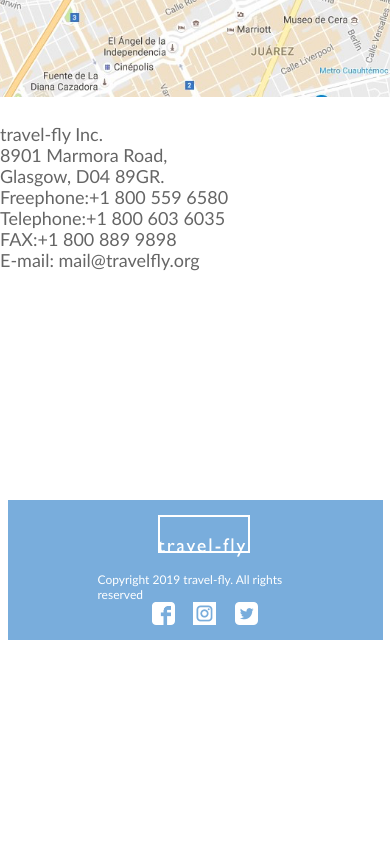
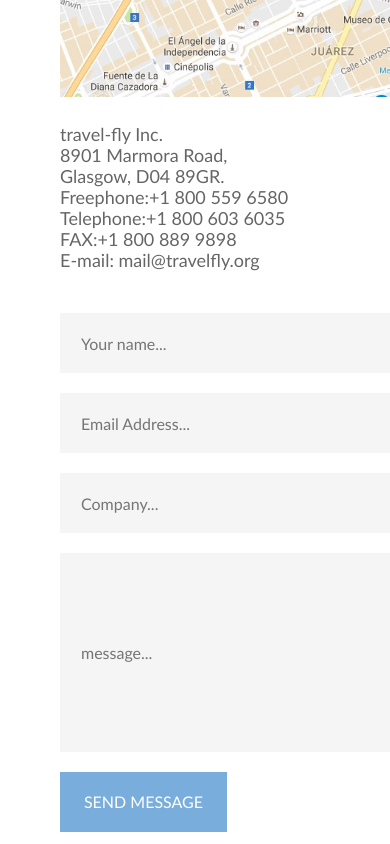
Before and after one commit to cmorgan333/homework-seven, a plain HTML site: page contact.html in a window 390 px wide. Shown: the part 580-1424 px from the top of the page. Before the commit the page ends 1220 px from the top, so only its background shows below. Drawn offline with Linux system fonts and the light colour scheme.

Commit message:
responsiveness
responsiveness

```diff
--- a/contact.html
+++ b/contact.html
@@ -35,7 +35,38 @@
           <p>E-mail: mail@travelfly.org</p>
         </div>
       </div>
-      <div class="form"></div>
+      <div class="form">
+        <input
+          type="text"
+          name="name..."
+          id="field-one"
+          placeholder="Your name..."
+        />
+
+        <input
+          type="email"
+          name="email"
+          id="field-two"
+          placeholder="Email Address..."
+        />
+
+        <input
+          type="text"
+          name="country"
+          id="field-three"
+          placeholder="Company..."
+        />
+
+        <input
+          class="message"
+          type="text"
+          name="message"
+          id=""
+          placeholder="message..."
+        />
+
+        <div class="readmore-button">SEND MESSAGE</div>
+      </div>
     </section>
     <!-- ==============FOOTER==================== -->
     <footer>
--- a/scss/blog.scss
+++ b/scss/blog.scss
@@ -15,6 +15,7 @@
     margin-bottom: 100px;
     display: flex;
     justify-content: space-between;
+    padding-left: 10px;
 
     .date {
       height: 60px;
@@ -36,9 +37,11 @@
       width: 900px;
       min-height: 259px;
       display: block;
+      padding-right: 10px;
     }
 
     .blog-image {
+      max-width: 900px;
       height: 259px;
       background-position: center;
       background-size: cover;
@@ -48,7 +51,7 @@
 
     .blog-text {
       width: 364px;
-      height: 99px;
+      min-height: 99px;
       padding-top: 20px;
 
       h5 {
--- a/scss/contact.scss
+++ b/scss/contact.scss
@@ -1,13 +1,14 @@
 .contact-content {
   @include center(980px, 60px auto 0 auto);
-  height: 940px;
+  min-height: 910px;
   display: flex;
   justify-content: space-between;
 
   .map {
     width: 400px;
-    height: 732px;
+    min-height: 732px;
     display: block;
+    padding-left: 10px;
 
     h1 {
       height: 37px;
@@ -19,7 +20,7 @@
 
     .image-map {
       height: 442px;
-      width: 400px;
+      max-width: 400px;
       margin-top: 58px;
       background-image: url(../assets/images/map.png);
       background-position: center;
@@ -28,7 +29,7 @@
     }
 
     .map-content {
-      height: 161px;
+      min-height: 161px;
       width: 400px;
       margin-top: 34px;
       font-family: "Gill Sans", "Gill Sans MT", Calibri, "Trebuchet MS",
@@ -47,9 +48,92 @@
   }
 
   .form {
-    width: 529px;
-    height: 522px;
+    max-width: 529px;
+    min-height: 622px;
     margin-top: 95px;
-    background-color: violet;
+    // padding-left: 30px;
+    padding-right: 10px;
+
+    input {
+      width: 529px;
+      height: 60px;
+      background-color: #f5f5f5;
+      margin-bottom: 20px;
+      text-indent: 21px;
+      font-family: "Gill Sans", "Gill Sans MT", Calibri, "Trebuchet MS",
+        sans-serif;
+      font-size: 16px;
+      border: none;
+    }
+
+    .message {
+      width: 529px;
+      height: 199px;
+      margin-bottom: 20px;
+    }
+
+    .readmore-button {
+      width: 167px;
+      height: 60px;
+      background-color: $blue;
+      margin: 0 auto;
+      text-align: center;
+      align-items: center;
+      //   margin-top: 25px;
+      font-family: "Gill Sans", "Gill Sans MT", Calibri, "Trebuchet MS",
+        sans-serif;
+      font-size: 16px;
+      color: white;
+      margin-left: 0;
+      padding-top: 20px;
+    }
   }
 }
+
+// ==========RESPONSIVENESS===============//
+
+@media only screen and (max-width: 1030px) {
+  .contact-content {
+    width: 375px;
+    flex-direction: column;
+    // margin: 0 auto;
+    // padding-right: 100px;
+    margin-top: 60px;
+    margin-left: 0;
+
+    .map {
+      padding-left: 60px;
+      padding-right: 30px;
+
+      .image-map {
+        width: 400px;
+      }
+    }
+
+    .form {
+      padding-left: 60px;
+      padding-right: 30px;
+      margin: 0 auto;
+      padding-top: 20px;
+
+      input {
+        width: 375px;
+        margin: 0 auto;
+        margin-bottom: 20px;
+      }
+
+      .message {
+        width: 375px;
+      }
+    }
+
+    .readmore-button {
+    }
+  }
+
+  .footer {
+    margin-top: 25px;
+    position: relative;
+    top: 25px;
+  }
+}
--- a/scss/special.scss
+++ b/scss/special.scss
@@ -119,3 +119,11 @@
     padding-top: 10px;
   }
 }
+
+// =========RESPONSIVENESS==============//
+@media only screen and (max-width: 1000px) {
+  .special {
+    padding-left: 20px;
+    padding-right: 20px;
+  }
+}
```
Also changed, not shown: css/styles.css.
